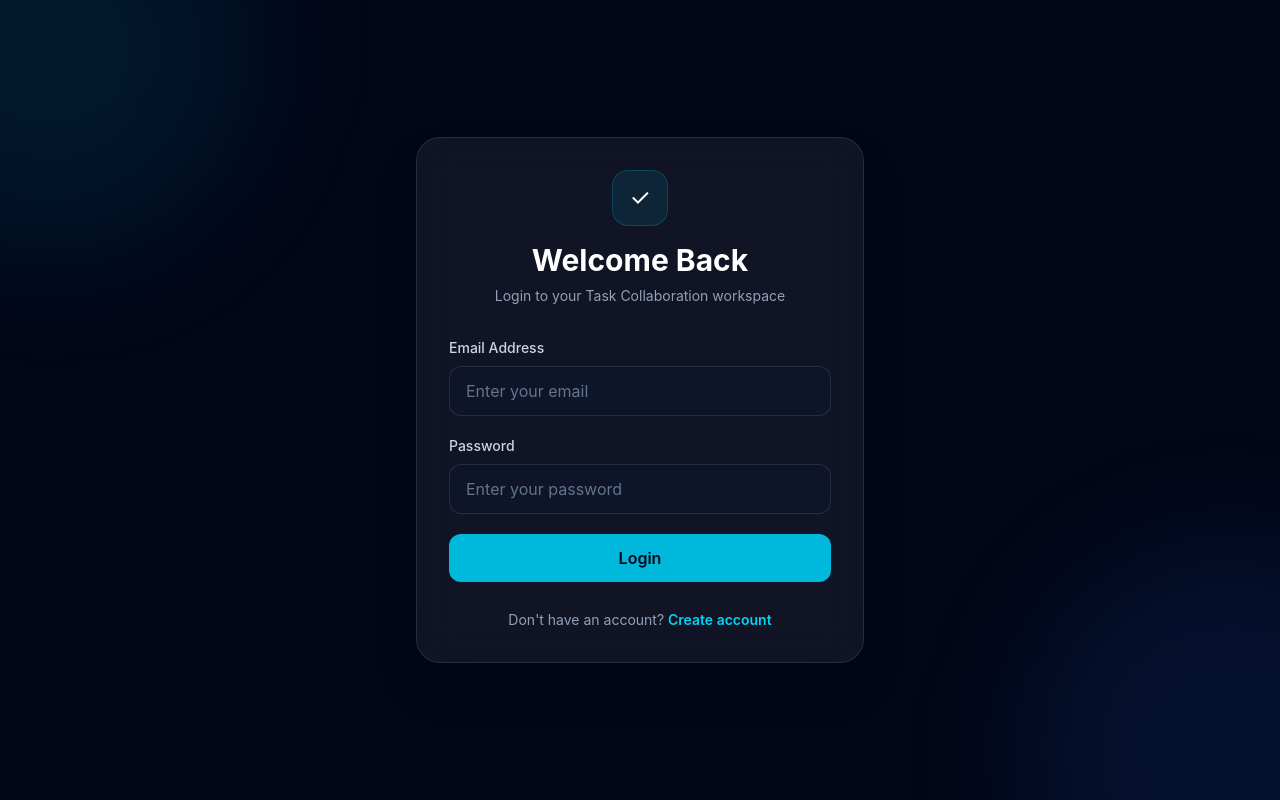
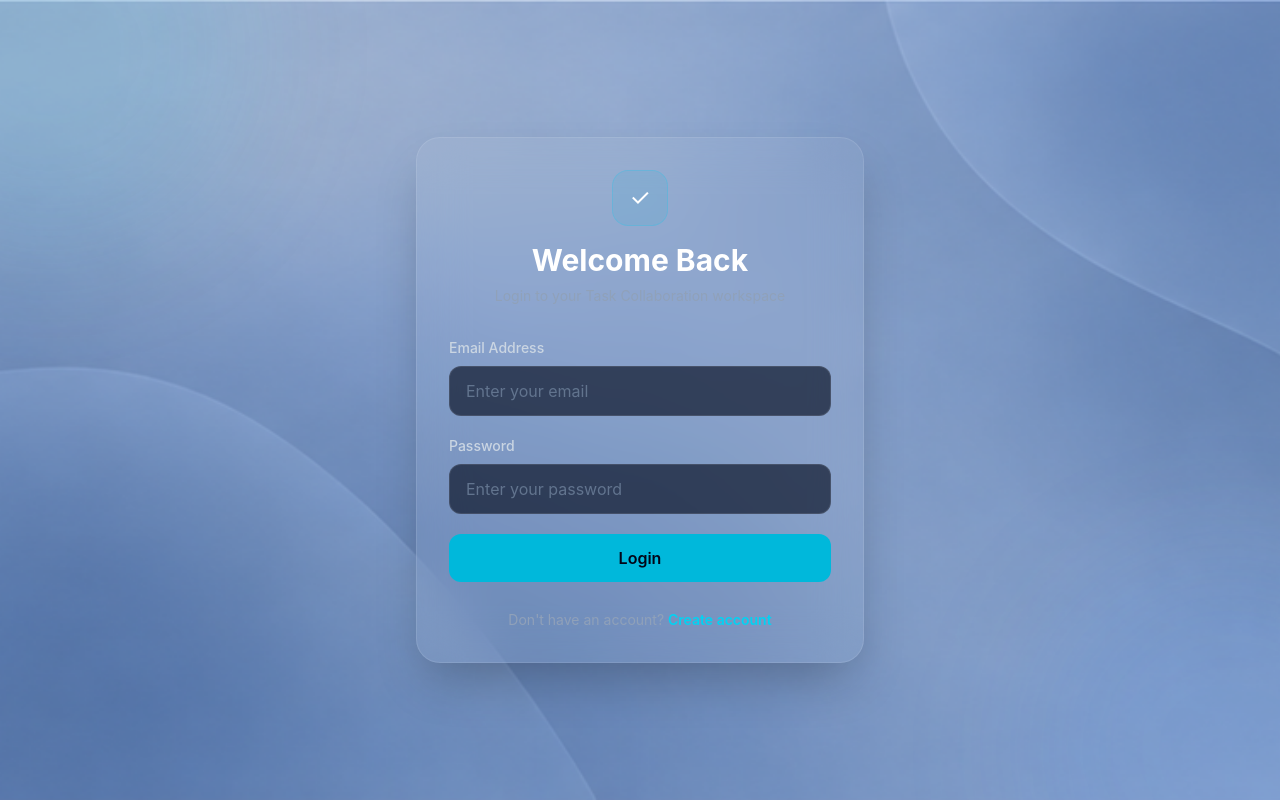
Before and after one commit to anshn5/task-team-collaboration-app, a React (Vite) app in the folder client/: page /login in a window 1280 px wide. Built offline with nearby package versions, Linux system fonts and the light colour scheme; no server answers.

Commit message:
Add global website background

```diff
--- a/client/src/index.css
+++ b/client/src/index.css
@@ -1 +1,42 @@
 @import "tailwindcss";
+
+/* =====================================================
+   GLOBAL TASKCOLLAB BACKGROUND
+   ===================================================== */
+
+html,
+body,
+#root {
+  min-height: 100%;
+  margin: 0;
+}
+
+body {
+  background: #0b1020 !important;
+  background-image: url('/taskcollab-background.png') !important;
+  background-position: center !important;
+  background-size: cover !important;
+  background-repeat: no-repeat !important;
+  background-attachment: fixed !important;
+}
+
+/* Make application root transparent */
+#root {
+  background: transparent !important;
+}
+
+/* Remove the solid dark page backgrounds globally */
+#root .bg-slate-950 {
+  background: transparent !important;
+}
+
+/* Also remove dark semi-transparent page overlays */
+#root .bg-slate-950\/95,
+#root .bg-slate-950\/90,
+#root .bg-slate-950\/80,
+#root .bg-slate-950\/70,
+#root .bg-slate-950\/60,
+#root .bg-slate-950\/50,
+#root .bg-slate-950\/40 {
+  background-color: transparent !important;
+}
```
Also changed, not shown: client/public/taskcollab-background.png (added).
